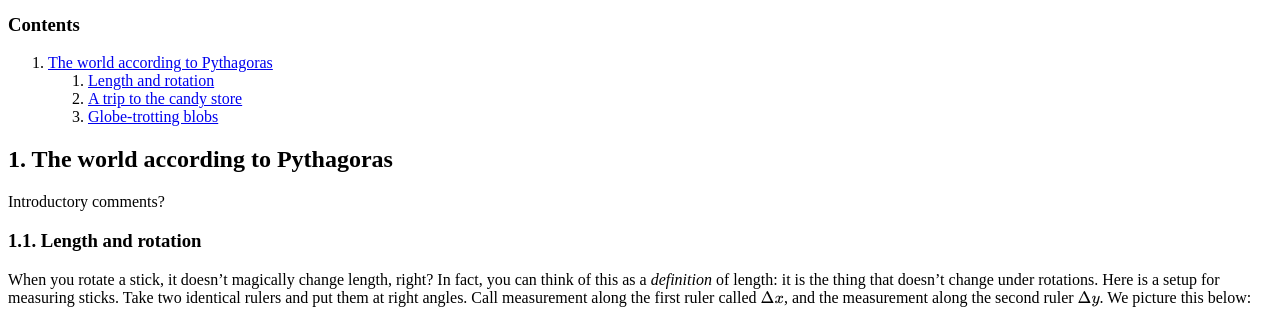
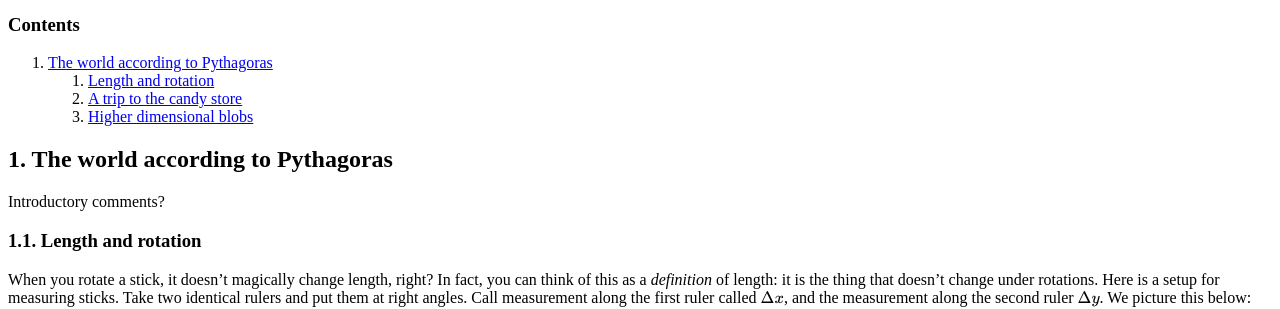
Before and after one commit to hapax/hapax.github.io, a Jekyll site: the page built from assets/maximal.md, in a window 1280 px wide and 900 px high, scrolled down 375 px. Shown: the part 152-461 px from the top of the window. Built offline with Jekyll 4.4.1, drawn with Linux system fonts in a browser that asks for light colours; our own code applies the rules of GitHub Pages for plain Markdown files; formulas are drawn with MathJax 3; a script that is not in the unit is left out; some of the changed text lies outside the part shown.

Commit message:
Update maximal.md

```diff
--- a/assets/maximal.md
+++ b/assets/maximal.md
@@ -14,7 +14,7 @@
 1. <a href="#sec-1">The world according to Pythagoras</a>
    1. <a href="#sec-1-1">Length and rotation</a>
    2. <a href="#sec-1-2">A trip to the candy store</a>
-   3. <a href="#sec-1-3">Globe-trotting blobs</a>
+   3. <a href="#sec-1-3">Higher dimensional blobs</a>
 
 ## 1. The world according to Pythagoras  <a id="sec-1" name="sec-1"></a>
 
@@ -172,7 +172,7 @@
 If you're in a rush (or an enthusiast for dental hygiene), don't go to
 the candy store!
 
-### 1.3. Globe-trotting blobs <a id="sec-1-3" name="sec-1-3"></a>
+### 1.3. Higher dimensional blobs <a id="sec-1-3" name="sec-1-3"></a>
 
 Our observations about the candy store were confined to a flat,
 two-dimensional plane.
```
